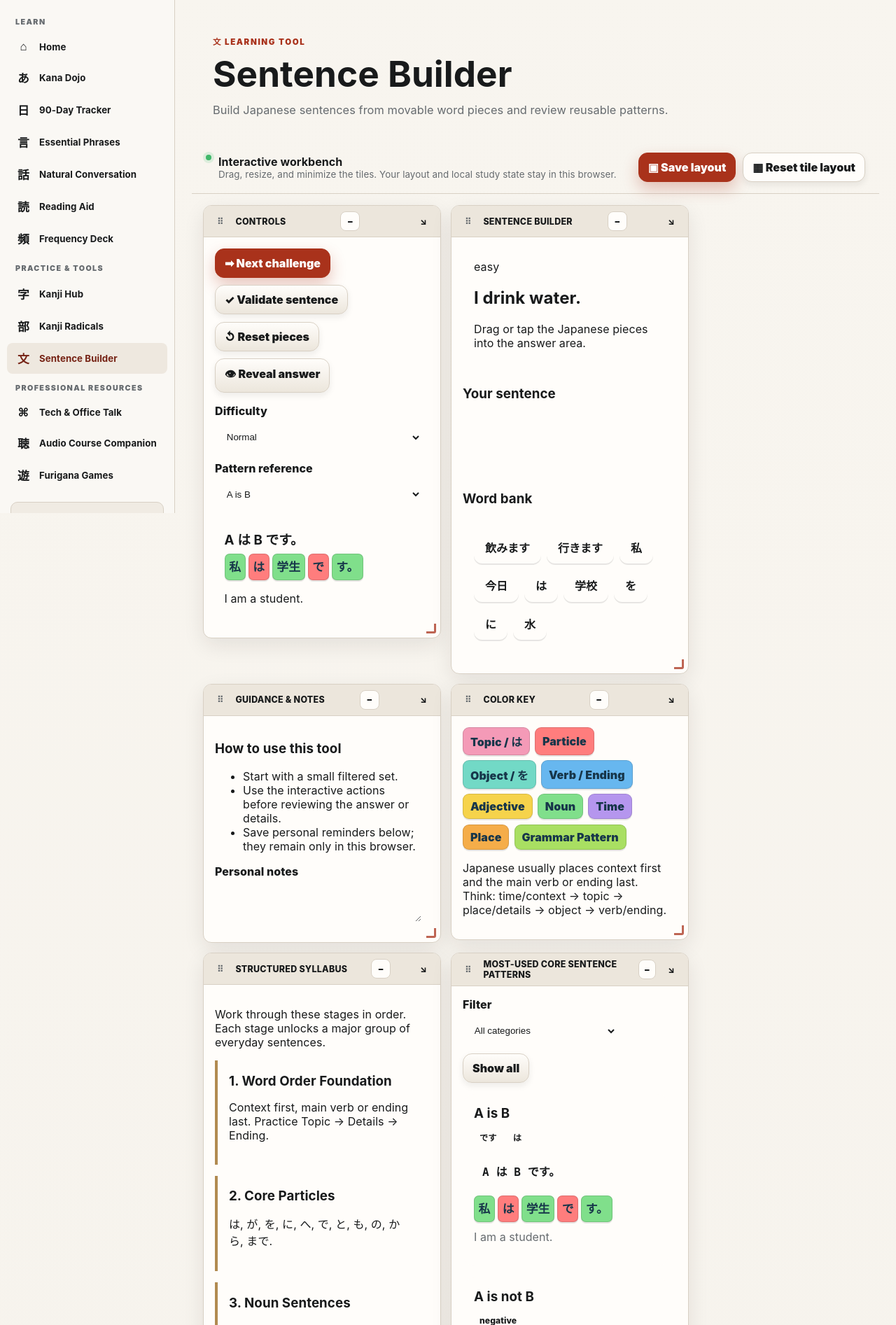
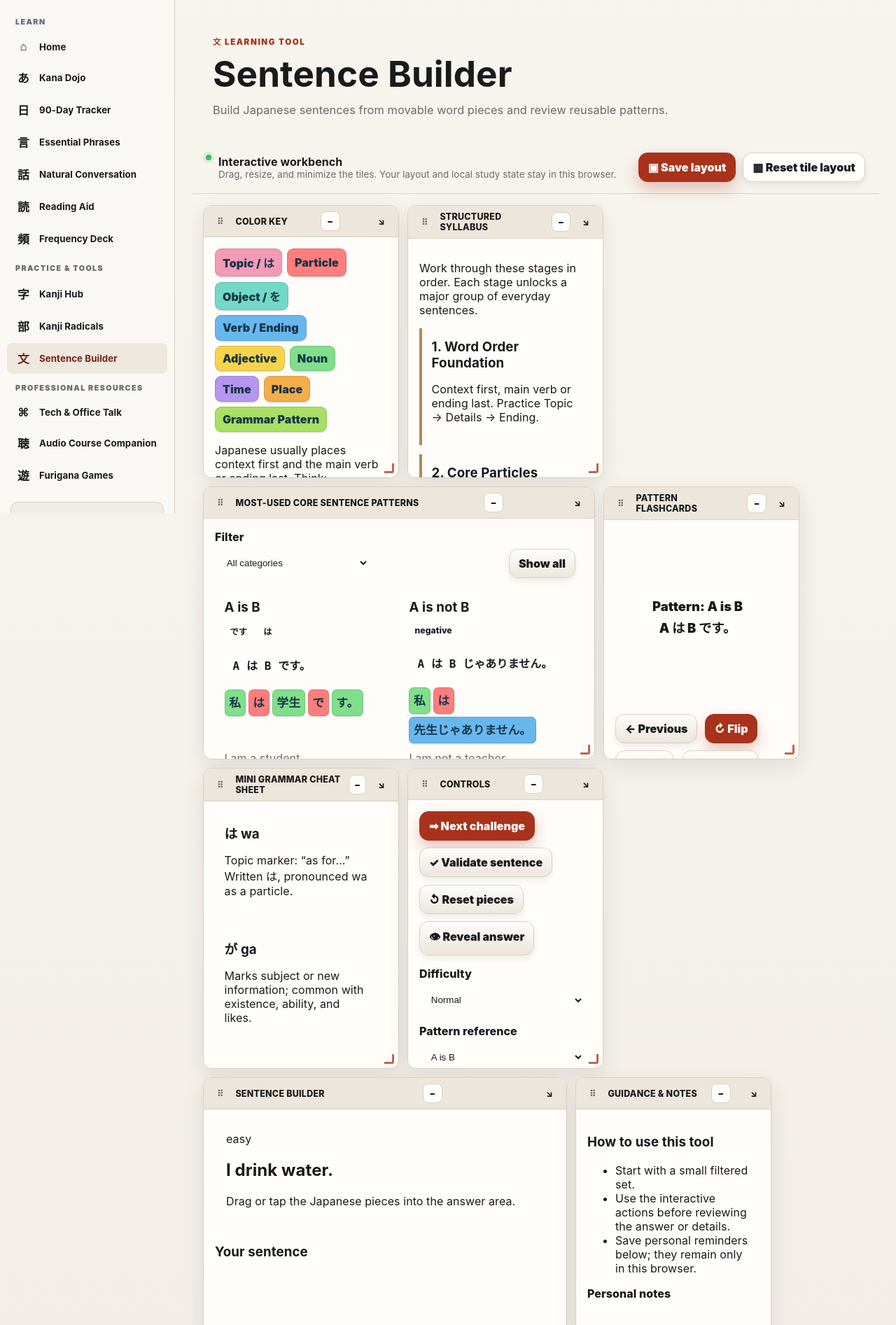
Before and after one commit to eabdiel/ManabiKobo, a Flask app: page /en/sentence-builder/ in a window 1280 px wide. Shown: the part 67-1960 px from the top of the page at 70% size. Run offline with Flask 3, Linux system fonts and the light colour scheme.

Commit message:
layout fixes v2

```diff
--- a/app/static/css/app.css
+++ b/app/static/css/app.css
@@ -500,3 +500,122 @@ body[data-page="radicals"] .radical-result-count{
   body[data-page="radicals"] [data-native-tile="workspace"]{height:auto;min-height:0}
   body[data-page="radicals"] .radical-card-grid{grid-template-columns:1fr}
 }
+
+/* =============================================================================
+   Manabi Kōbō v1.0.8 — Sentence Builder default workspace
+   Establishes a useful two-row desktop layout while preserving the shared
+   drag, resize, scroll, minimize, save, and reset behavior.
+   ============================================================================= */
+body[data-page="sentence-builder"] .native-canvas{
+  align-items:flex-start;
+  justify-content:flex-start;
+  gap:12px;
+}
+
+/* First row: reference material and core patterns. */
+body[data-page="sentence-builder"] [data-native-tile="color-key"]{
+  order:1;
+  width:230px;
+  flex-basis:230px;
+  height:390px;
+}
+body[data-page="sentence-builder"] [data-native-tile="syllabus"]{
+  order:2;
+  width:190px;
+  flex-basis:190px;
+  height:390px;
+}
+body[data-page="sentence-builder"] [data-native-tile="patterns"]{
+  order:3;
+  width:min(620px,calc(100% - 720px));
+  flex-basis:min(620px,calc(100% - 720px));
+  height:390px;
+}
+body[data-page="sentence-builder"] [data-native-tile="flashcards"]{
+  order:4;
+  width:235px;
+  flex-basis:235px;
+  height:390px;
+}
+
+/* Second row: quick reference, controls, interactive builder, and notes. */
+body[data-page="sentence-builder"] [data-native-tile="cheatsheet"]{
+  order:5;
+  width:230px;
+  flex-basis:230px;
+  height:430px;
+}
+body[data-page="sentence-builder"] [data-native-tile="controls"]{
+  order:6;
+  width:250px;
+  flex-basis:250px;
+  height:430px;
+}
+body[data-page="sentence-builder"] [data-native-tile="workspace"]{
+  order:7;
+  width:min(555px,calc(100% - 790px));
+  flex-basis:min(555px,calc(100% - 790px));
+  height:430px;
+}
+body[data-page="sentence-builder"] [data-native-tile="guide"]{
+  order:8;
+  width:235px;
+  flex-basis:235px;
+  height:430px;
+}
+
+/* Keep the dense learning references readable inside their compact defaults. */
+body[data-page="sentence-builder"] .sentence-pattern-grid{
+  grid-template-columns:repeat(3,minmax(185px,1fr));
+  gap:.8rem;
+}
+body[data-page="sentence-builder"] .sentence-syllabus-grid,
+body[data-page="sentence-builder"] .sentence-cheat-grid{
+  grid-template-columns:1fr;
+  gap:.8rem;
+}
+body[data-page="sentence-builder"] .sentence-pattern-card,
+body[data-page="sentence-builder"] .sentence-syllabus-grid article,
+body[data-page="sentence-builder"] .sentence-cheat-grid article{
+  padding:.85rem;
+}
+body[data-page="sentence-builder"] .sentence-flashcard{
+  min-height:245px;
+}
+
+@media(max-width:1320px){
+  body[data-page="sentence-builder"] [data-native-tile="patterns"]{
+    width:560px;
+    flex-basis:560px;
+  }
+  body[data-page="sentence-builder"] [data-native-tile="workspace"]{
+    width:520px;
+    flex-basis:520px;
+  }
+  body[data-page="sentence-builder"] .sentence-pattern-grid{
+    grid-template-columns:repeat(2,minmax(200px,1fr));
+  }
+}
+
+@media(max-width:1040px){
+  body[data-page="sentence-builder"] [data-native-tile]{
+    width:calc(50% - 8px);
+    flex-basis:calc(50% - 8px);
+  }
+  body[data-page="sentence-builder"] [data-native-tile="patterns"],
+  body[data-page="sentence-builder"] [data-native-tile="workspace"]{
+    width:100%;
+    flex-basis:100%;
+  }
+}
+
+@media(max-width:760px){
+  body[data-page="sentence-builder"] [data-native-tile]{
+    width:100%;
+    height:auto;
+    flex-basis:100%!important;
+  }
+  body[data-page="sentence-builder"] .sentence-pattern-grid{
+    grid-template-columns:1fr;
+  }
+}
--- a/app/static/js/workbench-core.js
+++ b/app/static/js/workbench-core.js
@@ -1,4 +1,4 @@
-/* Manabi Kōbō shared workbench foundation v1.4
+/* Manabi Kōbō shared workbench foundation v1.5
    One contract for drag, minimize, two-dimensional resize, scrollable overflow, reset, and explicit save. */
 (() => {
   const adapters = [
@@ -56,7 +56,7 @@
   };
 
   document.querySelectorAll('[data-mk-canvas]').forEach((canvas, canvasIndex) => {
-    const storageKey = `mk:v6:layout:${lang}:${page}:${canvas.dataset.mkCanvas || canvasIndex}`;
+    const storageKey = `mk:v7:layout:${lang}:${page}:${canvas.dataset.mkCanvas || canvasIndex}`;
     const tiles = () => [...canvas.querySelectorAll(':scope > [data-mk-tile]')];
 
     const save = () => {
```
Also changed, not shown: RELEASE.md (+16 -0 lines).
